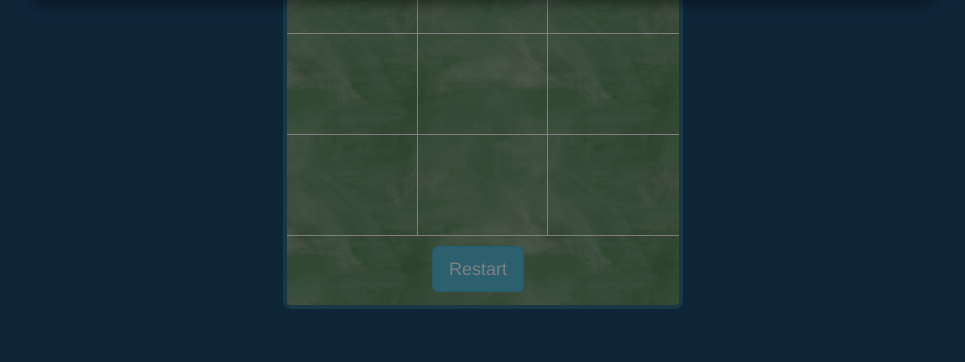
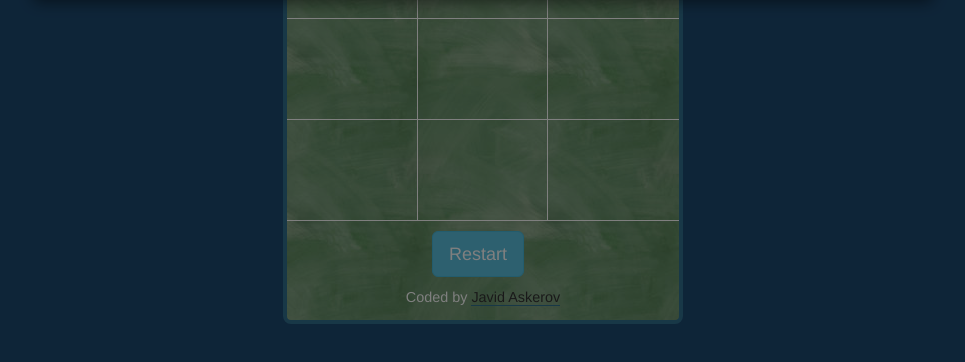
Before and after one commit to askeroff/tictactoe, a plain HTML site: page index.html in a window 1280 px wide. Shown: the part 316-678 px from the top of the page, without its empty margins (157-1122 px from the left). Drawn offline with nearby package versions, Linux system fonts and the light colour scheme; a web font is replaced by a local one.

Commit message:
Added about paragraph in the layout

```diff
--- a/css/main.css
+++ b/css/main.css
@@ -5,7 +5,7 @@ body {
 }
 .game-container {
   width: 400px;
-  height: 450px;
+  height: 480px;
   background: url("../images/boardbg.jpg");
   -webkit-border-radius: 8px;
   -moz-border-radius: 8px;
@@ -52,3 +52,18 @@ body {
   font-size: 1.5em;
   text-transform: uppercase;
 }
+
+.about {
+  padding-top: 2px;
+  font-size: 1.2em;
+  color:  #fff;
+}
+
+.about a{
+  color: #333;
+  border-bottom: 1px solid #31708f;
+}
+
+.about a:hover{
+  text-decoration: none;
+}
--- a/index.html
+++ b/index.html
@@ -47,6 +47,7 @@
     </div>
     <div class="board-footer">
       <p><a class="btn btn-info btn-lg btn-restart">Restart</a><span class="info"></span></p>
+      <p class="about">Coded by <a href="https://github.com/askeroff/">Javid Askerov</a></p>
     </div>
   </div>
 </body>
```
